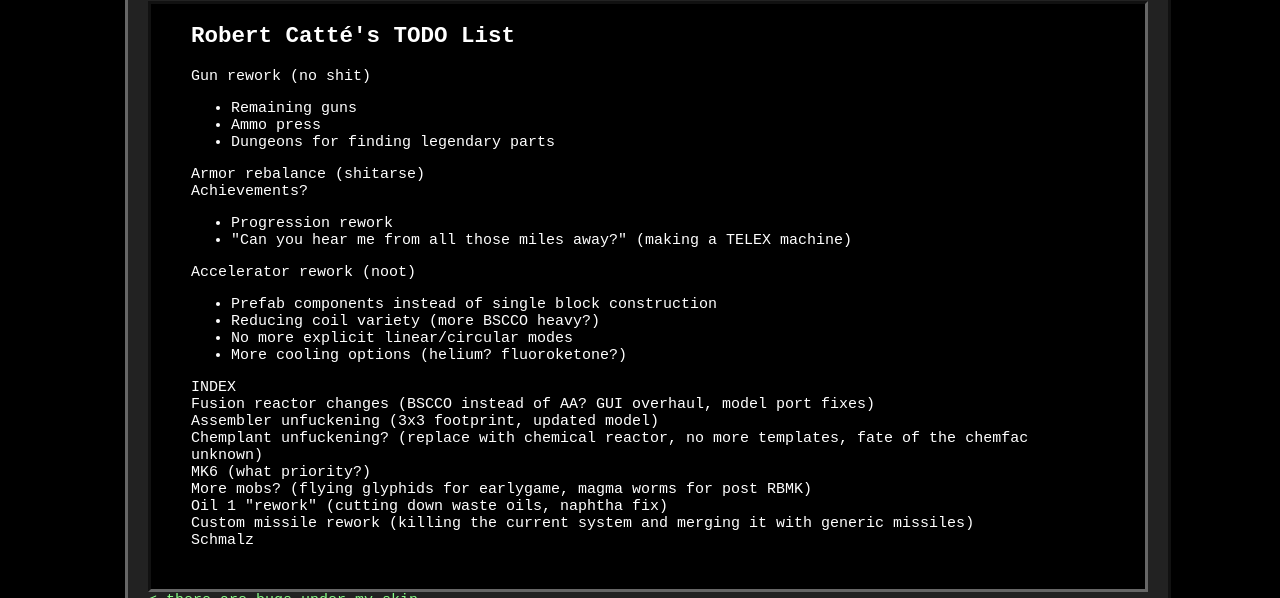
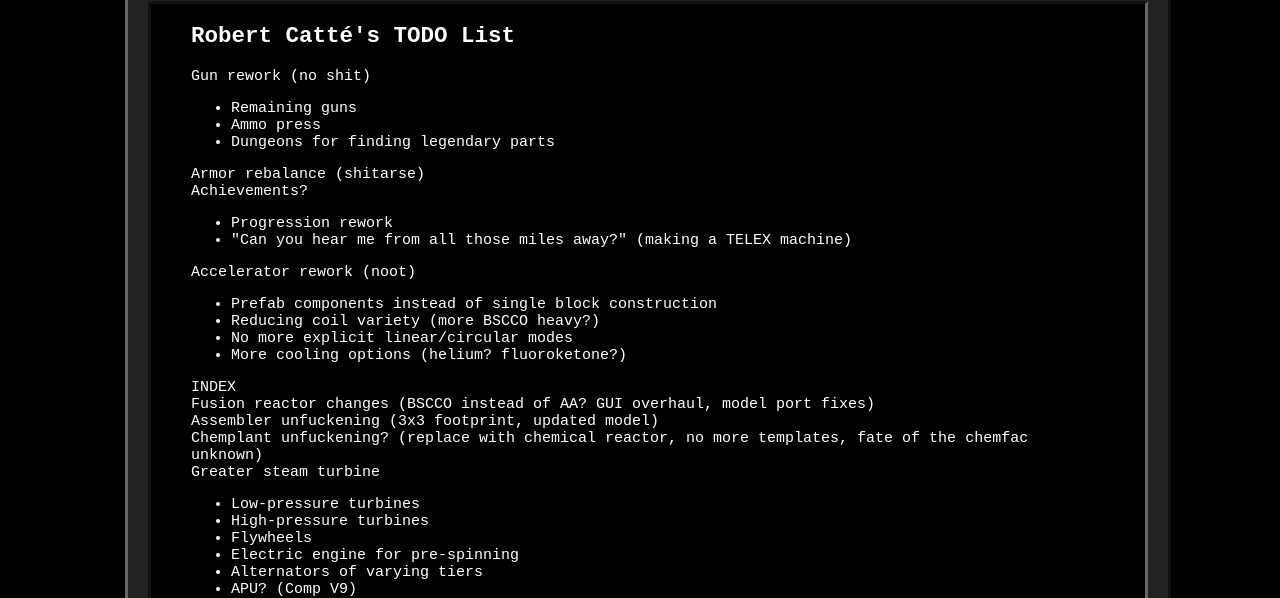
Before and after one commit to HbmMods/hbmmods.github.io, a plain HTML site: page bside/later.html in a window 1280 px wide. Shown: the part 202-800 px from the top of the page. Drawn offline with Linux system fonts and the light colour scheme.

Commit message:
radio-activity

```diff
--- a/bside/later.html
+++ b/bside/later.html
@@ -35,10 +35,20 @@
 		Fusion reactor changes (BSCCO instead of AA? GUI overhaul, model port fixes)<br>
 		Assembler unfuckening (3x3 footprint, updated model)<br>
 		Chemplant unfuckening? (replace with chemical reactor, no more templates, fate of the chemfac unknown)<br>
+		Greater steam turbine<br>
+		<ul>
+			<li>Low-pressure turbines</li>
+			<li>High-pressure turbines</li>
+			<li>Flywheels</li>
+			<li>Electric engine for pre-spinning</li>
+			<li>Alternators of varying tiers</li>
+			<li>APU? (Comp V9)</li>
+		</ul>
 		MK6 (what priority?)<br>
 		More mobs? (flying glyphids for earlygame, magma worms for post RBMK)<br>
 		Oil 1 "rework" (cutting down waste oils, naphtha fix)<br>
 		Custom missile rework (killing the current system and merging it with generic missiles)<br>
+		LPW2 Rocket engine (reformate kerosene as main fuel, comp v9 as booster)<br>
 		Schmalz<br>
 
 
```
Also changed, not shown: bside.html (+7 -0 lines), bside/radio.png (added).
